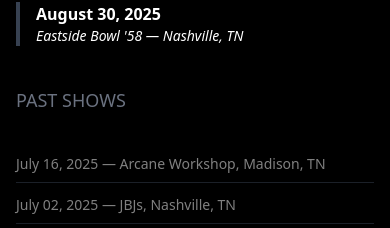
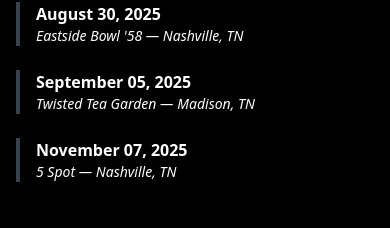
Before and after one commit to ZacCrumpton/altalune-site, a React (Vite) app: page /shows in a window 390 px wide. Shown: the part 582-810 px from the top of the page. Built offline with nearby package versions, Linux system fonts and the light colour scheme.

Commit message:
updated the show section for mobile view

```diff
--- a/src/components/ShowsSectionMobile.jsx
+++ b/src/components/ShowsSectionMobile.jsx
@@ -4,6 +4,8 @@
 const shows = [
   { id: 1, date: 'August 15, 2025', venue: 'Indie Luna', location: 'Nashville, TN', isUpcoming: true },
   { id: 11, date: 'August 30, 2025', venue: "Eastside Bowl '58", location: 'Nashville, TN', isUpcoming: true },
+  { id: 12, date: 'September 05, 2025', venue: 'Twisted Tea Garden', location: 'Madison, TN', isUpcoming: true },
+  { id:13, date: 'November 07, 2025', venue: '5 Spot', location: 'Nashville, TN', isUpcoming: true },
   { id: 2, date: 'July 16, 2025', venue: 'Arcane Workshop', location: 'Madison, TN', isUpcoming: false },
   { id: 3, date: 'July 02, 2025', venue: 'JBJs', location: 'Nashville, TN', isUpcoming: false },
   { id: 4, date: 'June 27, 2025', venue: 'The Dollhouse', location: 'Mufreesboro, TN', isUpcoming: false },
```
